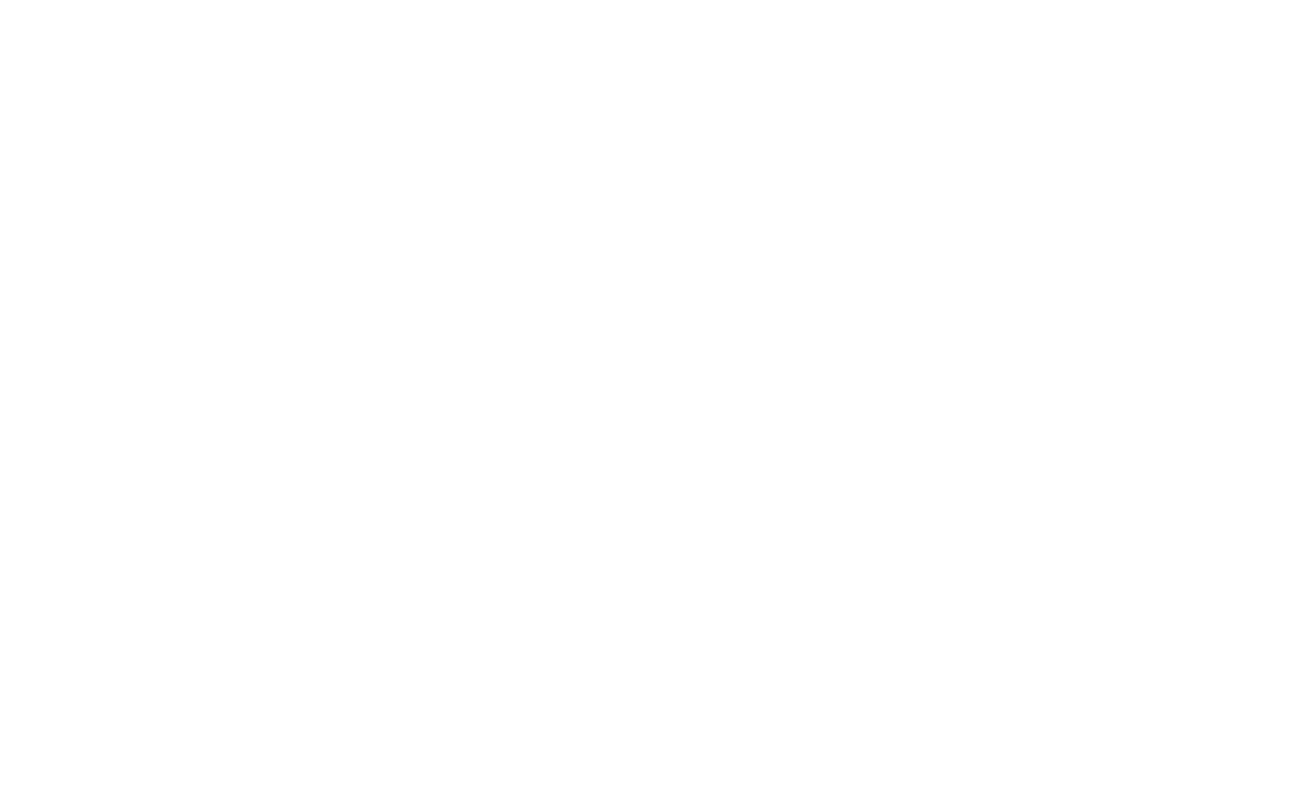
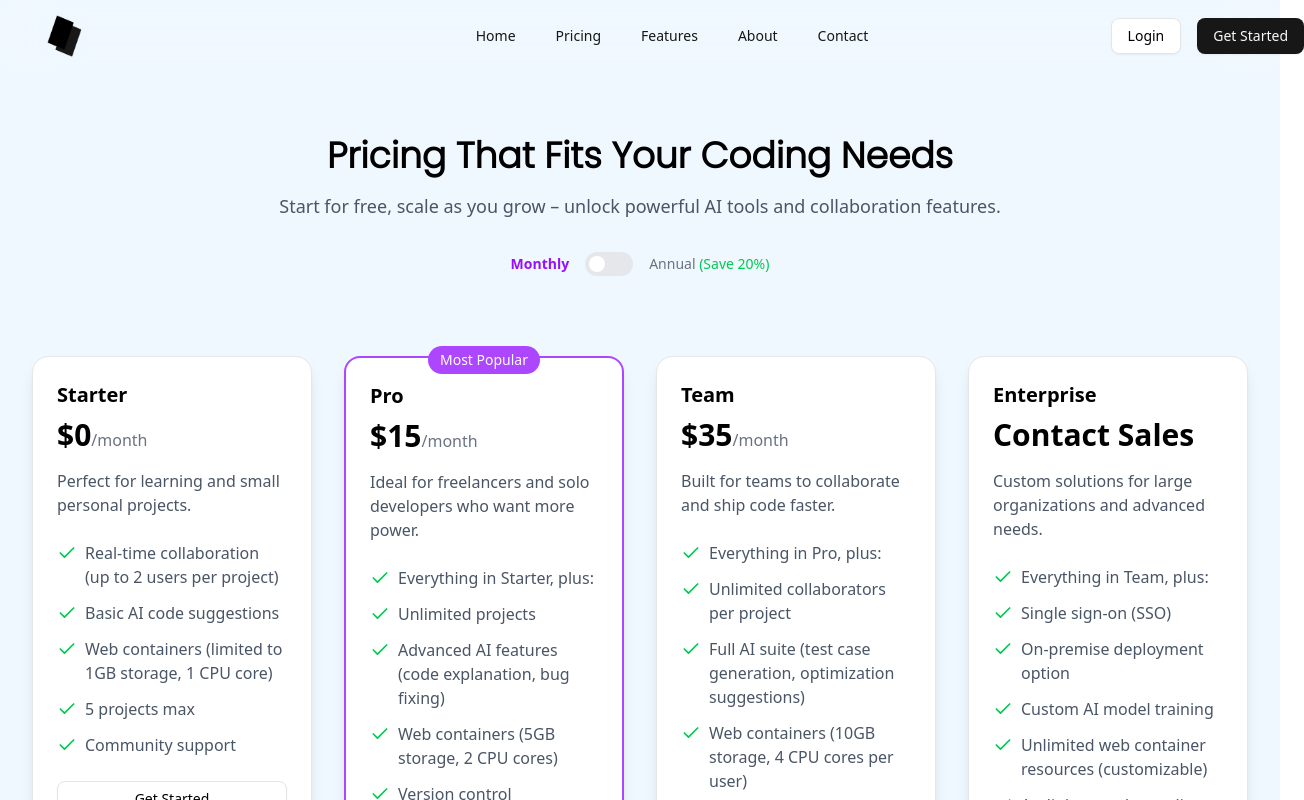
Before and after one commit to lakshyakumar90/MERN-AI, a React (Vite) app in the folder frontend/: page /features in a window 1280 px wide. Before the commit this address had no page. Shown: the top 800 px of the page, 1304 px wide, since content can reach past the window. Built offline with nearby package versions, Linux system fonts and the light colour scheme.

Commit message:
Refactor routing in App component, replace Features with FeaturesSummary in LandingPage, and enhance Navbar styling for improved user experience. Remove unused Features component.

```diff
--- a/frontend/src/App.jsx
+++ b/frontend/src/App.jsx
@@ -10,6 +10,10 @@ const App = () => {
         <Routes>
           <Route path="/" element={<LandingPage />} />
           <Route path="/pricing" element={<Pricing />} />
+          <Route path="/features" element={<Pricing />} />
+          <Route path="/pricing" element={<Pricing />} />
+          <Route path="/pricing" element={<Pricing />} />
+
         </Routes>
       </BrowserRouter>
     </div>
--- a/frontend/src/components/pages/before-login/LandingPage.jsx
+++ b/frontend/src/components/pages/before-login/LandingPage.jsx
@@ -1,7 +1,7 @@
 import React from "react";
 import Navbar from "./Navbar";
 import First from "./pages/First";
-import Features from "./pages/features";
+import FeaturesSummary from "./pages/FeaturesSummary";
 import Working from "./pages/Working";
 import Benefits from "./pages/Benefits";
 import SocialProof from "./pages/SocialProof";
@@ -13,7 +13,7 @@ const LandingPage = () => {
     <div>
       <Navbar />
       <First />
-      <Features />
+      <FeaturesSummary />
       <Working />
       <Benefits />
       <SocialProof />
--- a/frontend/src/components/pages/before-login/Navbar.jsx
+++ b/frontend/src/components/pages/before-login/Navbar.jsx
@@ -4,7 +4,7 @@ import { Button } from "@/components/ui/button";
 
 const Navbar = () => {
   return (
-    <nav className="navbar absolute top-0 w-full  px-10 py-3 flex justify-between items-center gap-8">
+    <nav className="navbar sticky top-0 w-full px-10 py-3 flex justify-between items-center gap-8 z-10 backdrop-blur-xl">
       <section className="w-1/3 flex-shrink-0">
         <img className="h-12 w-12" src="/logo.png" />
       </section>
--- a/frontend/src/components/pages/before-login/Pricing.jsx
+++ b/frontend/src/components/pages/before-login/Pricing.jsx
@@ -116,9 +116,9 @@ const Pricing = () => {
   ];
 
   return (
-    <>
+    <section className="relative">
       <Navbar />
-      <section className="flex flex-col w-full items-center pt-[10%] min-h-screen px-4 md:px-8 py-12">
+      <section className="flex flex-col w-full items-center pt-[5%] min-h-screen px-4 md:px-8 py-12">
         {/* Header */}
         <div className="text-center max-w-3xl mx-auto mb-12">
           <h1 className="font-[poppins] font-bold text-3xl md:text-4xl mb-4">
@@ -247,7 +247,7 @@ const Pricing = () => {
           </div>
         </div>
       </section>
-    </>
+    </section>
   );
 };
 
--- a/frontend/src/components/pages/before-login/pages/Features.jsx
+++ b/frontend/src/components/pages/before-login/pages/FeaturesSummary.jsx
@@ -1,7 +1,7 @@
 import React from "react";
 import SpotlightCard from "@/components/reactbits-components/SpotlightCard/SpotlightCard";
 
-const Features = () => {
+const FeaturesSummary = () => {
   const features = [
     {
       title: "Real-Time Collaboration",
@@ -83,4 +83,4 @@ const Features = () => {
   );
 };
 
-export default Features;
+export default FeaturesSummary;
```
Also changed, not shown: frontend/src/components/pages/before-login/Features.jsx (added).
